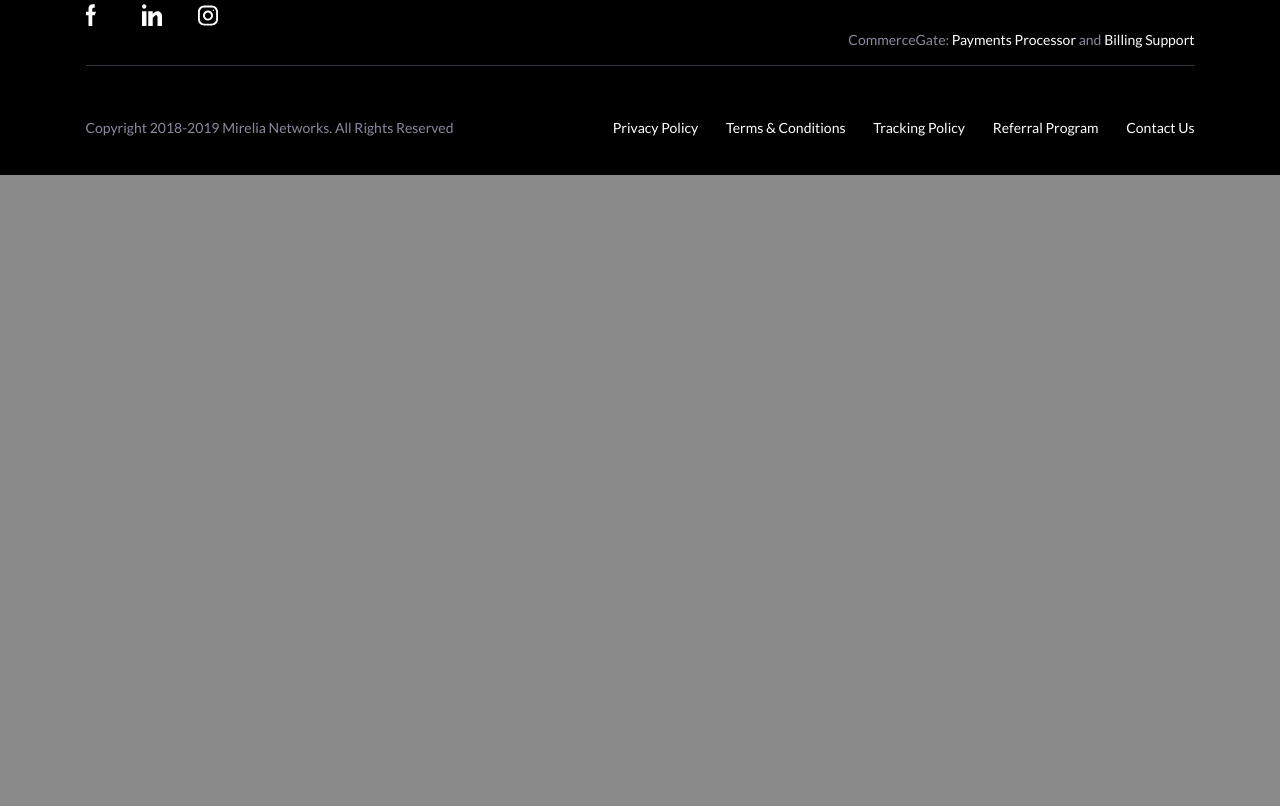
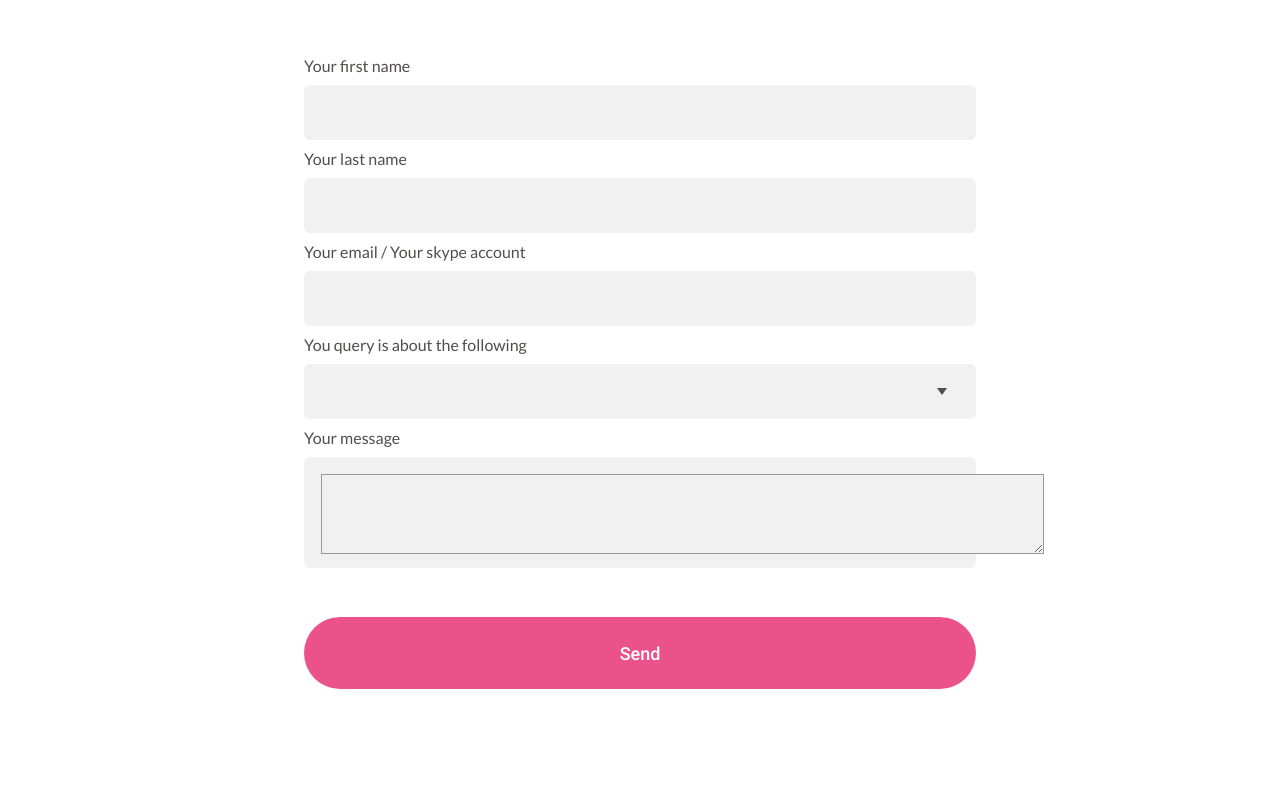
Before and after one commit to Styllerr/mirelia, a plain HTML site: page contact.html in a window 1280 px wide. Shown: the part 263-1069 px from the top of the page. Before the commit the page ends 800 px from the top, so only its background shows below. Drawn offline with Linux system fonts and the light colour scheme.

Commit message:
comlee contact form

```diff
--- a/contact.html
+++ b/contact.html
@@ -1,5 +1,6 @@
 <!DOCTYPE html>
 <html lang="en">
+
 <head>
     <meta charset="UTF-8">
     <meta http-equiv="X-UA-Compatible" content="IE=edge">
@@ -7,6 +8,7 @@
     <link rel="stylesheet" href="/css/main.css">
     <title>Mirelia Networks - Contact us</title>
 </head>
+
 <body>
     <header class="top-header">
         <div class="top-header__wrapper">
@@ -42,8 +44,36 @@
             </div>
         </div>
     </header>
-    <main>
-        Contact us
+    <main class="contact">
+        <div class="contact__wrapper">
+            <h1 class="contact__header">Contact us</h1>
+            <form action="" class="contact__form">
+                <label for="name" class="contact__name-label">Your first name</label>
+                <div class="contact__name-wrapper">
+                    <input name="name" id="name" type="text" class="contact__name">
+                </div>
+                <label for="surname" class="contact__surname-label">Your last name</label>
+                <div class="contact__surname-wrapper">
+                    <input name="surname" id="surname" type="text" class="contact__surname">
+                </div>
+                <label for="account" class="contact__account-label">Your email / Your skype account</label>
+                <div class="contact__account-wrapper">
+                    <input name="account" id="account" type="email" class="contact__account">
+                </div>
+                <label for="you-query" class="contact__you-query-label">You query is about the following</label>
+                <div class="contact__you-query-wrapper">
+                    <select name="query" id="you-query" class="contact__you-query">
+                        <option class="contact__you-query-option"> </option>
+                        <option>One of the options</option>
+                    </select>
+                </div>
+                <label for="textarea" class="contact__textarea-label">Your message</label>
+                <div class="contact__textarea-wrapper">
+                    <textarea name="textarea" id="textarea" class="contact__textarea" cols="78" rows="4"></textarea>
+                </div>
+                <button type="submit" class="contact__submit">Send</button>
+            </form>
+        </div>
     </main>
     <footer class="page-footer">
         <div class="page-footer__wrapper">
@@ -90,4 +120,5 @@
         </div>
     </footer>
 </body>
+
 </html>
--- /dev/null
+++ b/scss/layout/_contact.scss
@@ -0,0 +1,145 @@
+.contact {
+    background: $white;
+    &__wrapper {
+        max-width: 900px;
+        padding: 102px 0 0 0;
+        margin: 0 auto;
+    }
+    &__header {
+        font-family: "Montserrat";
+        font-style: normal;
+        font-weight: 900;
+        font-size: 40px;
+        line-height: 50px;
+        text-align: center;
+        text-transform: uppercase;
+        color: $mine-shaft;
+        margin: 0;
+    }
+    &__form {
+        padding: 65px 0 141px;
+        max-width: 672px;
+        margin: 0 auto;
+    }
+    &__name,
+    &__surname,
+    &__account {
+        width: 100%;
+        border: none;
+        outline: none;
+        background: transparent;
+        -webkit-appearance: none;
+        width: 100%;
+        vertical-align: middle;
+        font-family: "Lato";
+        font-style: normal;
+        font-weight: normal;
+        font-size: 16px;
+        line-height: 38px;
+        color: $emperor;
+        &-label {
+            font-family: "Lato";
+            font-style: normal;
+            font-weight: normal;
+            font-size: 16px;
+            line-height: 38px;
+            color: $emperor;
+        }
+        &-wrapper {
+            width: 100%;
+            height: 55px;
+            background: #f1f1f1;
+            border-radius: 6px;
+            display: flex;
+            align-items: center;
+            padding-left: 17px;
+        }
+    }
+}
+.contact {
+    &__you-query {
+        display: block;
+        font-family: "Lato";
+        font-style: normal;
+        font-weight: normal;
+        font-size: 16px;
+        line-height: 38px;
+        color: $emperor;
+        padding: 0.6em 1.4em 0.5em 0.8em;
+        width: 100%;
+        max-width: 100%;
+        box-sizing: border-box;
+        margin: 0;
+        border: none;
+        box-shadow: none;
+        -moz-appearance: none;
+        -webkit-appearance: none;
+        appearance: none;
+        background-color: #f1f1f1;
+        background-image: url(/image/svg/contact-icon-select.svg),
+            linear-gradient(to bottom, #f1f1f1 0%, #f1f1f1 100%);
+        background-repeat: no-repeat, repeat;
+        background-position: right 0.7em top 50%, 0 0;
+        background-size: 0.65em auto, 100%;
+        &-label {
+            font-family: "Lato";
+            font-style: normal;
+            font-weight: normal;
+            font-size: 16px;
+            line-height: 38px;
+            color: $emperor;
+        }
+        &-wrapper {
+            width: 100%;
+            height: 55px;
+            background: #f1f1f1;
+            border-radius: 6px;
+            display: flex;
+            align-items: center;
+            padding: 0 17px;
+        }
+        &-option {
+            font-family: "Lato";
+            font-style: normal;
+            font-weight: normal;
+            font-size: 16px;
+            line-height: 38px;
+            color: $emperor;
+        }
+    }
+    &__textarea {
+        outline: none;
+        -moz-appearance: none;
+        border: 1px solid #999;
+        background-color: #f1f1f1;
+        &-label {
+            font-family: "Lato";
+            font-style: normal;
+            font-weight: normal;
+            font-size: 16px;
+            line-height: 38px;
+            color: $emperor;
+        }
+        &-wrapper {
+            width: 100%;
+            height: 111px;
+            background: #f1f1f1;
+            border-radius: 6px;
+            padding: 17px;
+        }
+    }
+    &__submit {
+        width: 672px;
+        height: 72px;
+        margin-top: 49px;
+        background: $french-rose;
+        border: none;
+        border-radius: 60px;
+        font-family: "Roboto";
+        font-style: normal;
+        font-weight: 500;
+        font-size: 18px;
+        line-height: 21px;
+        color: $white;
+    }
+}
--- a/scss/main.scss
+++ b/scss/main.scss
@@ -15,4 +15,4 @@
 'layout/about-picture-block', 'layout/about-values', 'layout/about-solutions',
 'layout/about-start-btn';
 
-@import 'layout/blog', 'layout/blog-article';
+@import 'layout/blog', 'layout/blog-article', 'layout/contact';
```
Also changed, not shown: css/main.css, css/main.min.css, image/svg/contact-icon-select.svg (added), 2 other files.
